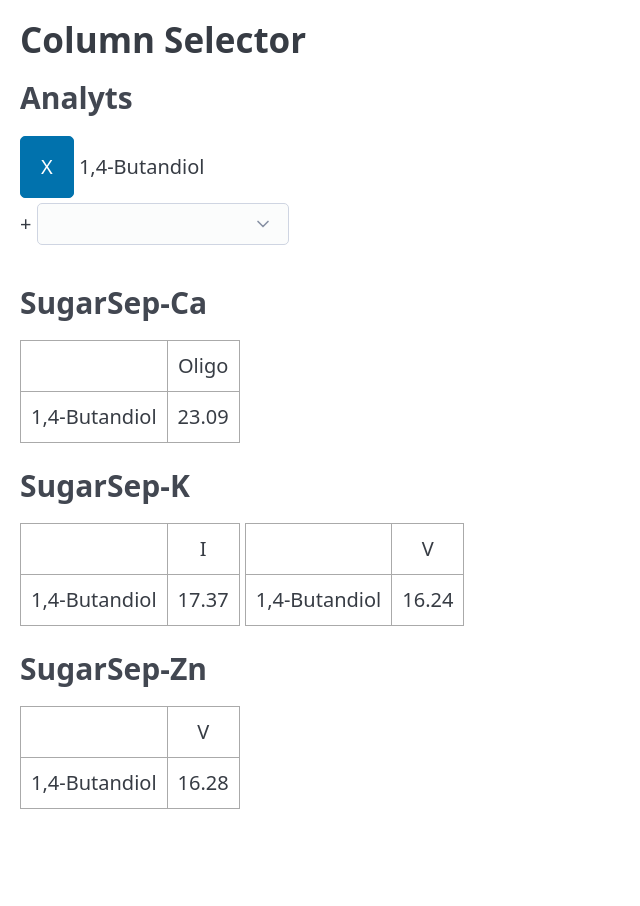
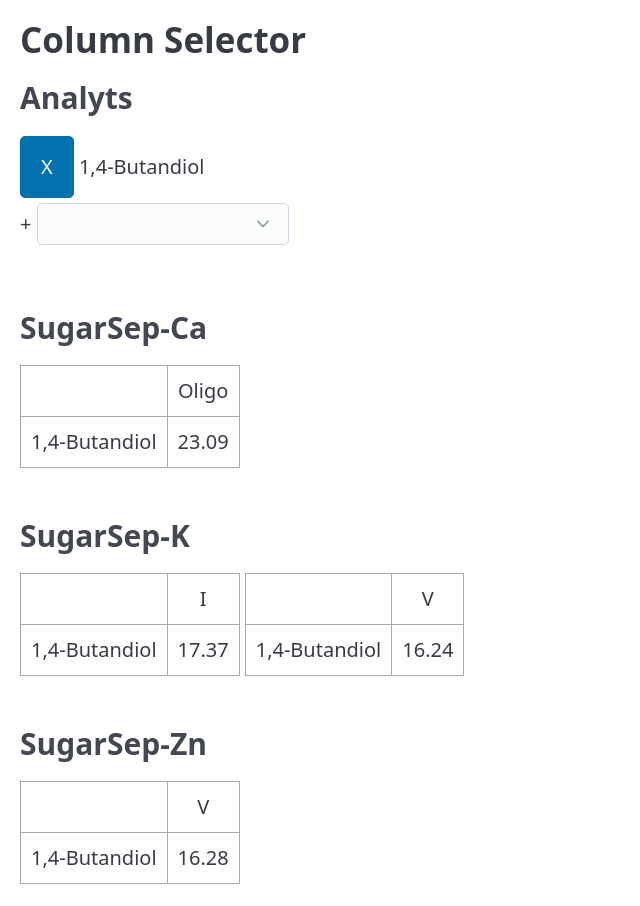
Before and after one commit to kryops/column-selector, a plain HTML site: page index.html in a window 1280 px wide. Shown: the whole page, without its empty margins (0-640 px from the left). Before the commit the page ends 834 px from the top, so only its background shows below. Drawn offline with Linux system fonts and the light colour scheme.

Commit message:
Use template element for analyt loop
This removes unnecessary div wrapers and improves the margins for the headlines

```diff
--- a/column-selection.js
+++ b/column-selection.js
@@ -36,7 +36,7 @@
   </li>
 </ul>
 
-<div v-for="column of getActiveColumnNames()" v-if="analyts.length > 0">
+<template v-for="column of getActiveColumnNames()" v-if="analyts.length > 0">
   <h3>{{column}}</h3>
 
   <table v-for="valueIndex of getActiveValueIndexes(column)" :key="valueIndex">
@@ -51,7 +51,7 @@
       </td>
     </tr>
   </table>
-</div>`,
+</template>`,
   data() {
     return {
       valueTitles,
--- a/index.html
+++ b/index.html
@@ -63,10 +63,6 @@
 
       /* pico.css-specific styles here */
 
-      #csa h3 {
-        margin-top: 1rem;
-      }
-
       #csa button {
         margin-bottom: 0.25rem;
       }
```
